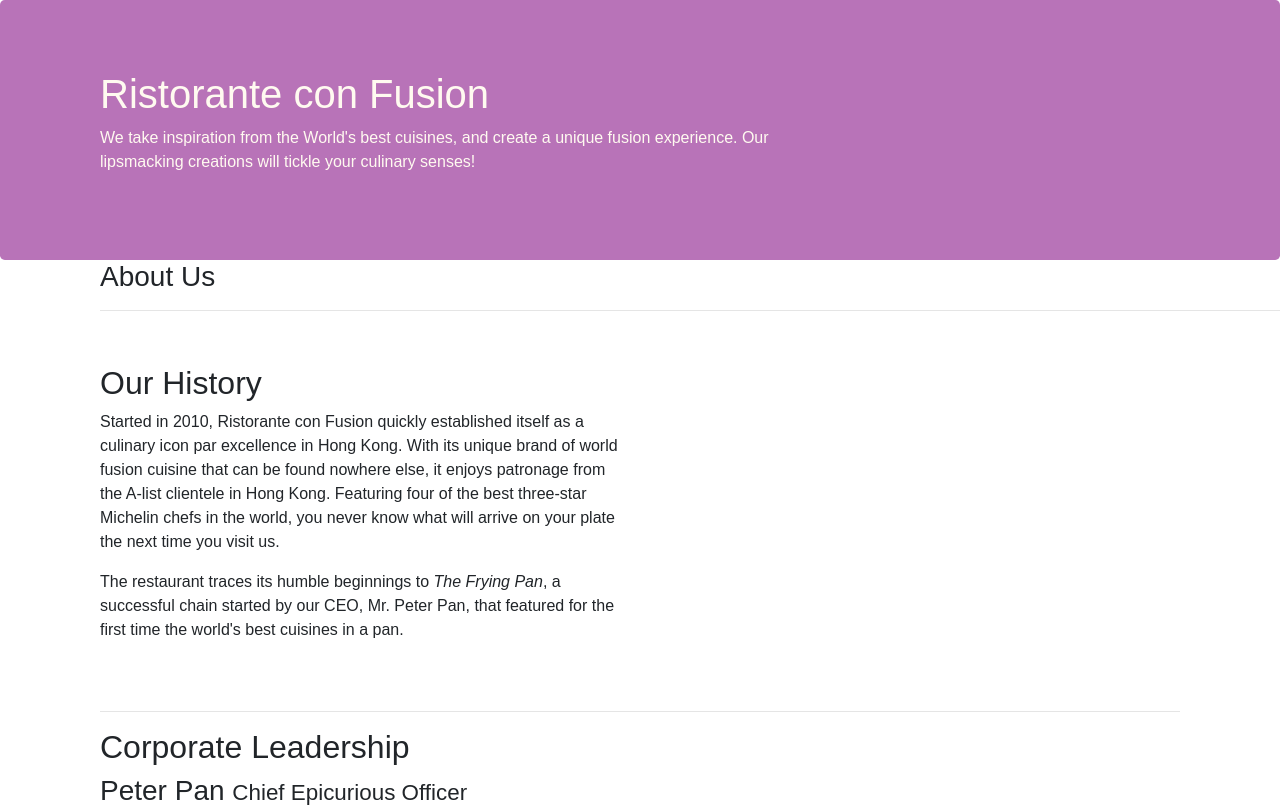
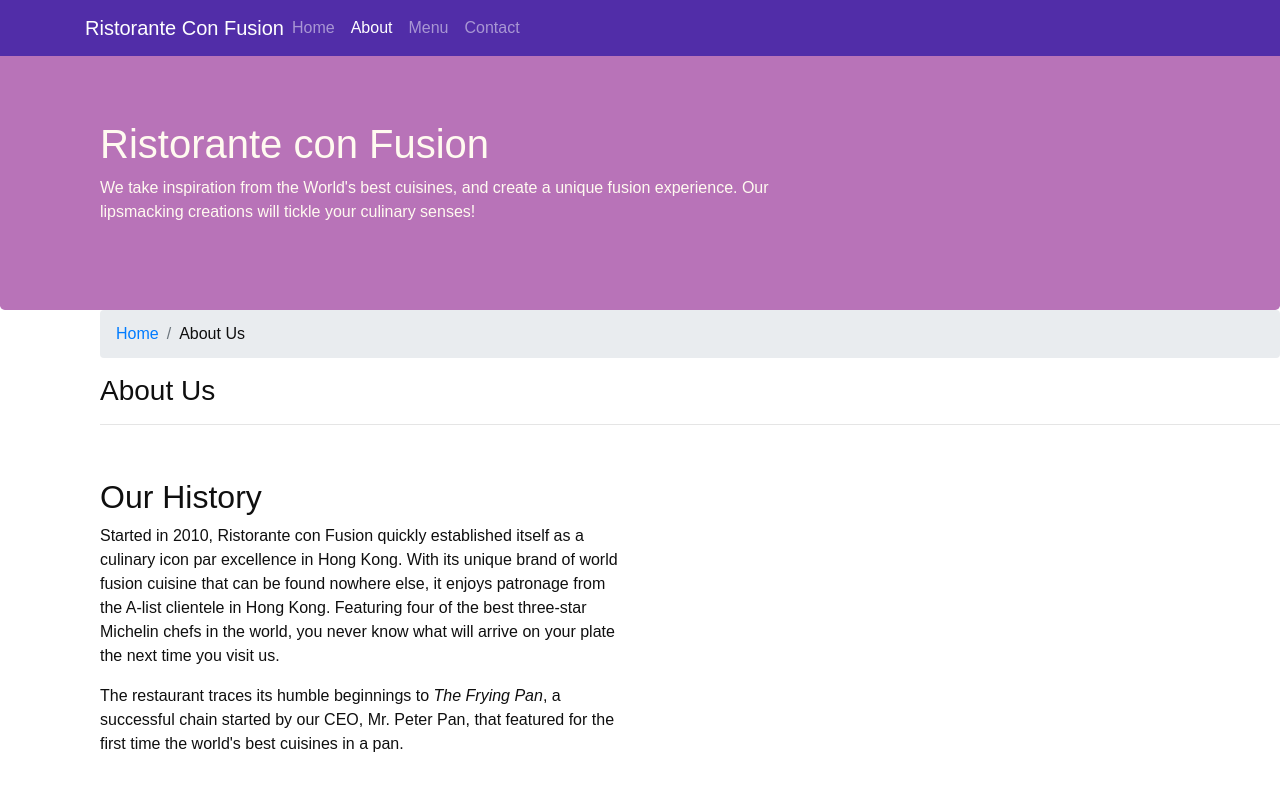
Before and after one commit to Nekros1712/Bootstrap4, a website: page aboutus.html in a window 1280 px wide. Shown: the top 812 px of the page. Drawn offline with nearby package versions, Linux system fonts and the light colour scheme.

Commit message:
Navbar & Breadcrumbs

```diff
--- a/aboutus.html
+++ b/aboutus.html
@@ -10,7 +10,22 @@
 </head>
 
 <body>
-
+    <nav class="navbar navbar-dark navbar-expand-sm fixed-top">
+        <div class="container">
+            <button class="navbar-toggler" type="button" data-toggle="collapse" data-target="#Navbar">
+                <span class="navbar-toggler-icon"></span>
+            </button>
+            <a class="navbar-brand mr-auto" href="./index.html">Ristorante Con Fusion</a>
+            <div class="collapse navbar-collapse" id="Navbar">
+                <ul class="navbar-nav mr-auto">
+                    <li class="nav-item"><a class="nav-link" href="./index.html">Home</a></li>
+                    <li class="nav-item active"><a class="nav-link" href="#">About</a></li>
+                    <li class="nav-item"><a class="nav-link" href="#">Menu</a></li>
+                    <li class="nav-item"><a class="nav-link" href="#">Contact</a></li>
+                </ul>
+            </div>
+        </div>
+    </nav>
     <header class="jumbotron">
         <div class="container">
             <div class="row row-header">
@@ -27,6 +42,10 @@
     <div>
         <div>
             <div class="leftpad">
+                <ol class="col-12 breadcrumb">
+                    <li class="breadcrumb-item"><a href="./index.html">Home</a></li>
+                    <li class="breadcrumb-item">About Us</li>
+                </ol>
                <h3>About Us</h3>
                <hr>
             </div>
@@ -66,7 +85,7 @@
                 <div class="col-4 offset-1 col-sm-2">
                     <h5>Links</h5>
                     <ul class="list-unstyled">
-                        <li><a href="#">Home</a></li>
+                        <li><a href="./index.html">Home</a></li>
                         <li><a href="#">About</a></li>
                         <li><a href="#">Menu</a></li>
                         <li><a href="#">Contact</a></li>
--- a/css/styles.css
+++ b/css/styles.css
@@ -1,5 +1,8 @@
 body {
     font-family: Arial;
+    padding: 50px 0px 0px 0px;
+    z-index: 0px;
+    color: #0f0f0f;
 }
 
 .row-header {
@@ -41,3 +44,7 @@ body {
 .leftpad {
     padding-left: 100px;
 }
+
+.navbar-dark {
+    background-color: #512DA8;
+}
```
Also changed, not shown: index.html (+17 -1 lines).
